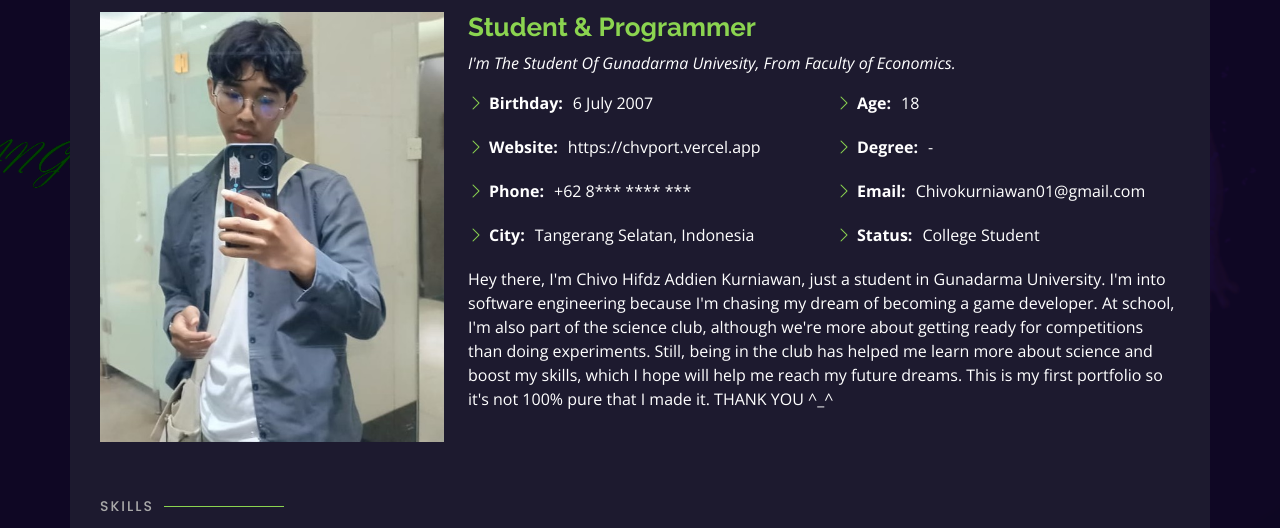
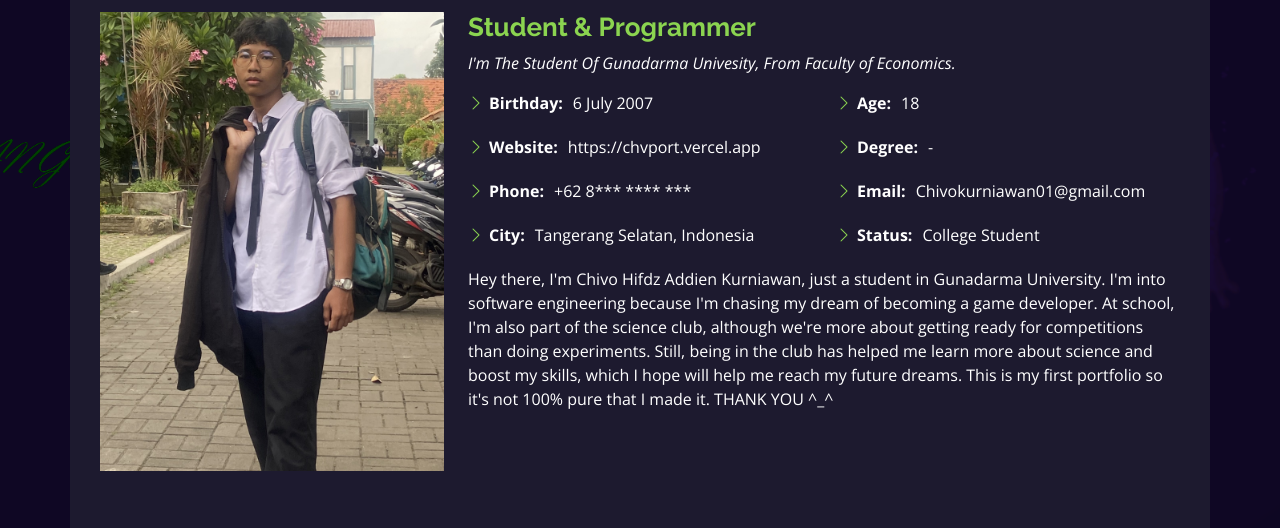
Before and after one commit to KosonginAja/chivportfolio, a plain HTML site: page index.html in a window 1280 px wide. Both pictures are taken after a click on the link "About". Shown: the part 201-729 px from the top of the page. Drawn offline with nearby package versions, Linux system fonts and the light colour scheme.

Commit message:
Update index.html

```diff
--- a/index.html
+++ b/index.html
@@ -73,7 +73,7 @@
 
       <div class="row">
         <div class="col-lg-4" data-aos="fade-right">
-          <img src="assets/img/akuini.jpg" class="img-fluid" alt="">
+          <img src="assets/img/Iniakuh.jpg" class="img-fluid" alt="">
         </div>
         <div class="col-lg-8 pt-4 pt-lg-0 content" data-aos="fade-left">
           <h3>Student &amp; Programmer</h3>
```
